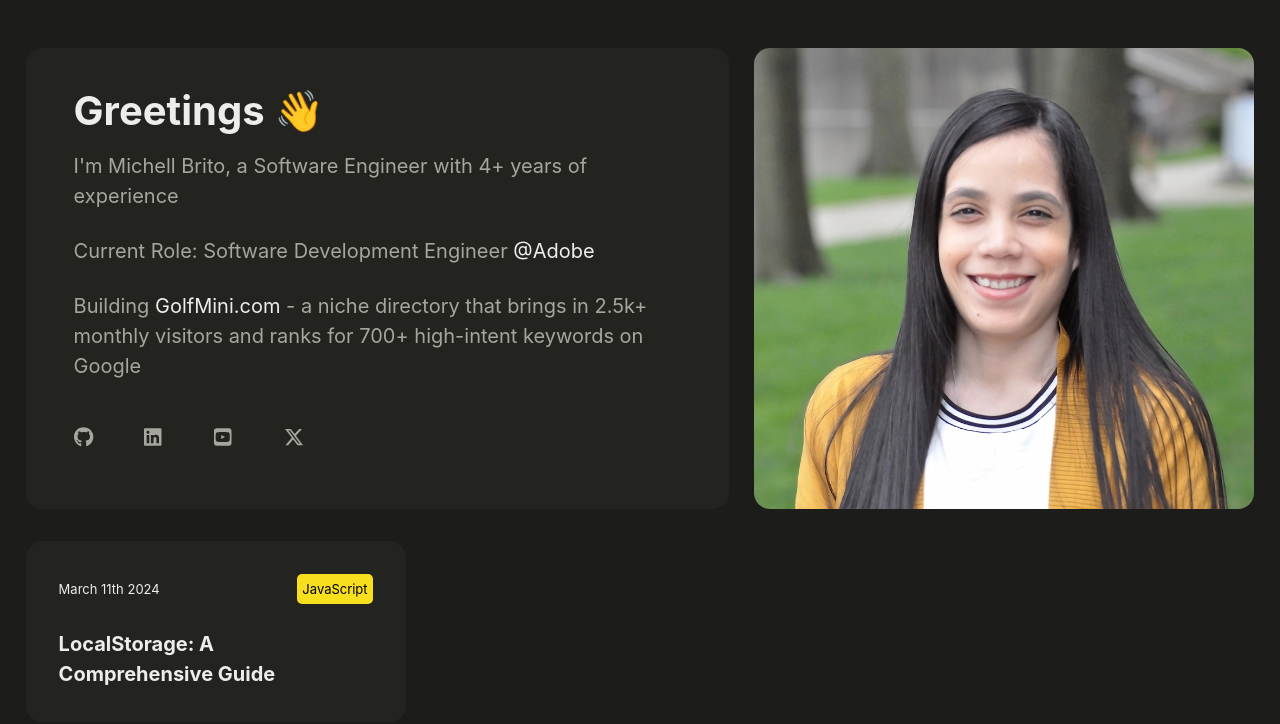
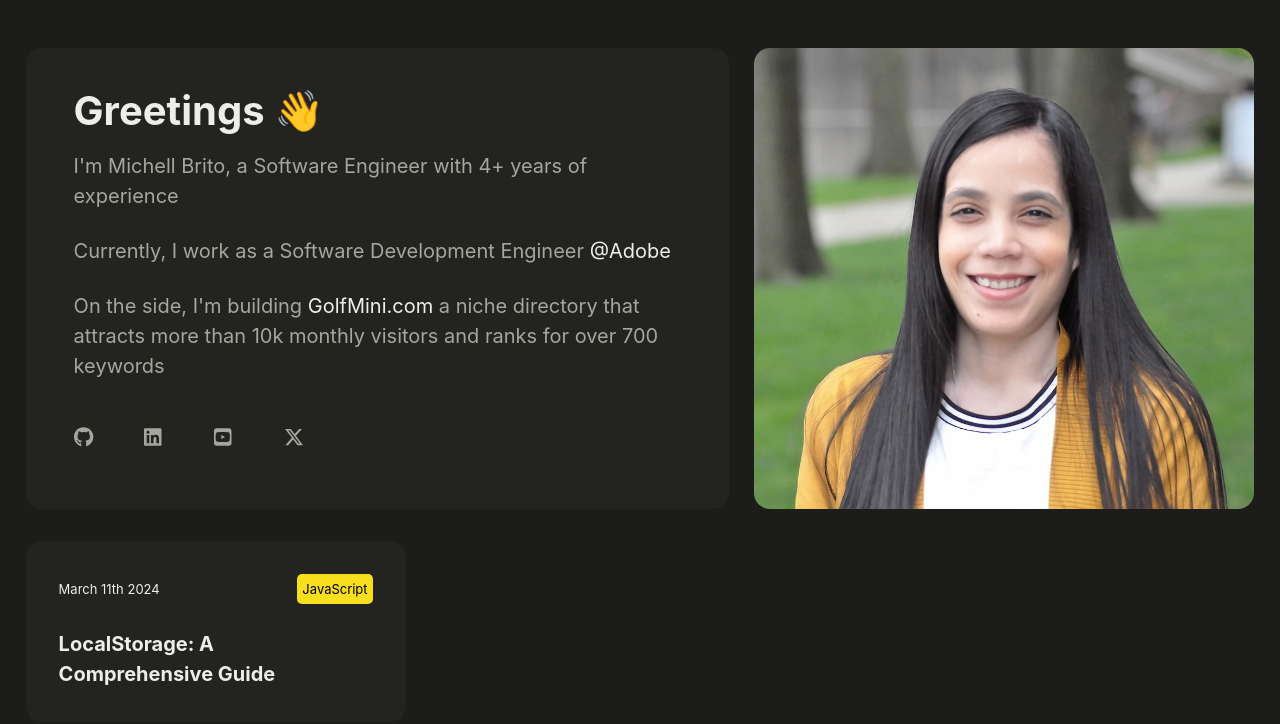
Before and after one commit to michellbrito/personal-website, a Next.js app: page / in a window 1280 px wide. Shown: the top 724 px of the page. Built offline with nearby package versions, Linux system fonts and the light colour scheme.

Commit message:
updated golfmini stats

```diff
--- a/components/Hero/Hero.js
+++ b/components/Hero/Hero.js
@@ -10,8 +10,8 @@ function Hero() {
           Greetings <span className={styles.wave}>👋</span>
         </h1>
         <p className={styles.info}>I&apos;m Michell Brito, a Software Engineer with 4+ years of experience</p>
-        <p className={styles.info}>Current Role: Software Development Engineer <a className={styles.link} href="https://x.com/adobe" target="_blank" rel="noreferrer">@Adobe</a></p>
-        <p className={styles.info}>Building <a className={styles.link} href="https://golfmini.com" target="_blank">GolfMini.com</a> - a niche directory that brings in 2.5k+ monthly visitors and ranks for 700+ high-intent keywords on Google</p>
+        <p className={styles.info}>Currently, I work as a Software Development Engineer <a className={styles.link} href="https://x.com/adobe" target="_blank" rel="noreferrer">@Adobe</a></p>
+        <p className={styles.info}>On the side, I&apos;m building <a className={styles.link} href="https://golfmini.com" target="_blank">GolfMini.com</a> a niche directory that attracts more than 10k monthly visitors and ranks for over 700 keywords</p>
         <section className={styles.socialIconsSection}>
           <a
             href="https://github.com/michellbrito"
```
Also changed, not shown: package.json (+7 -4 lines), 1 other file (tests, documents, lock files or other folders).
